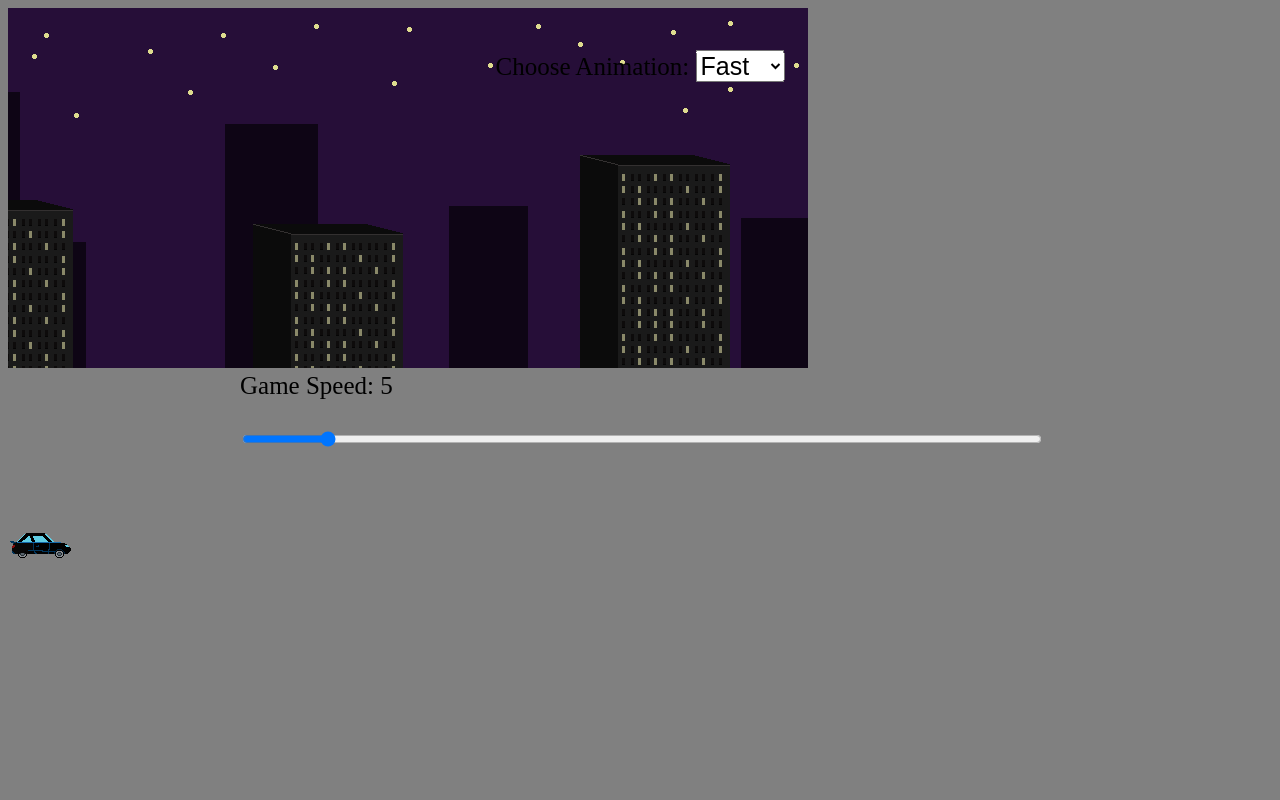
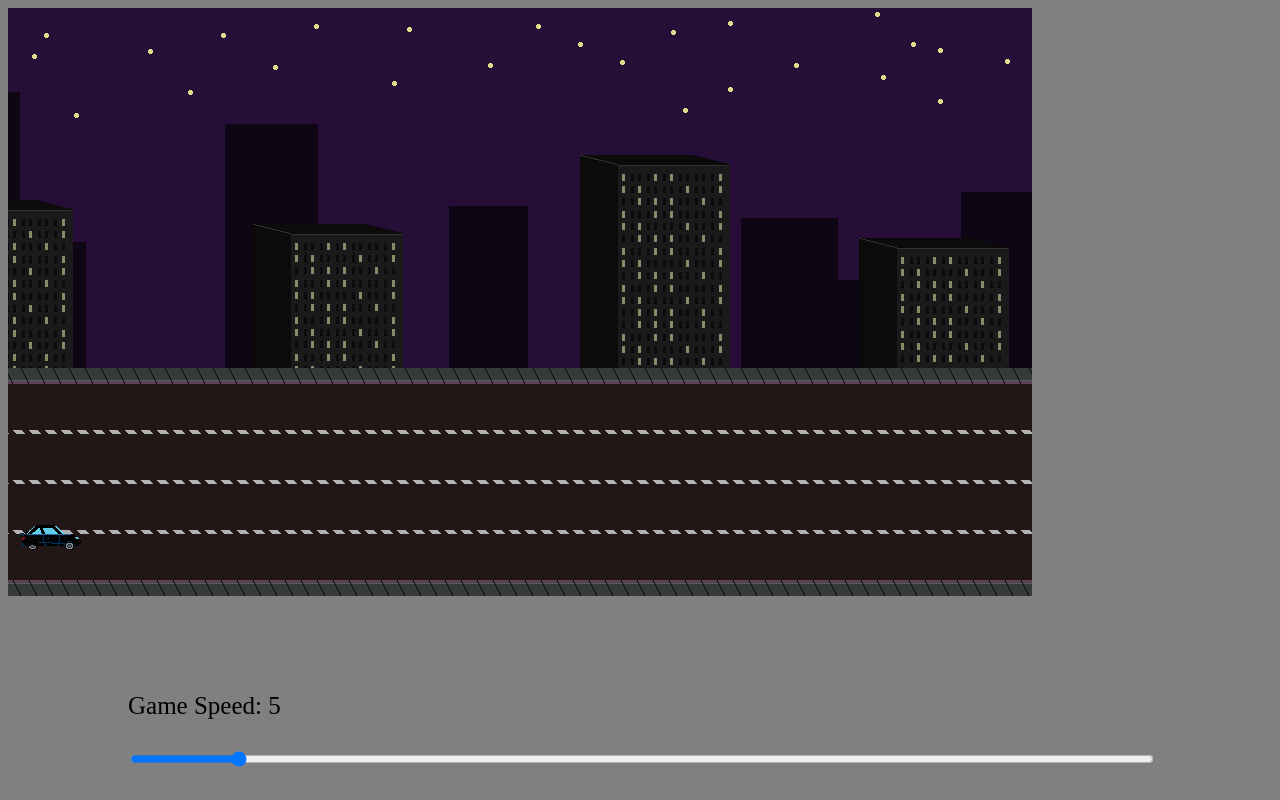
Before and after one commit to Yamaguya/Moondrive, a plain HTML site: page index.html in a window 1280 px wide. Drawn offline with Linux system fonts and the light colour scheme.

Commit message:
Added controls, placeholder velocity and acceleration

```diff
--- a/index.html
+++ b/index.html
@@ -12,13 +12,7 @@
         </div>
         <canvas id="mainCanvas"></canvas>
         <div class="controls">
-            <label for="animations">Choose Animation:</label>
-            <select id="animations" name="animations">
-                <option value="fast">Fast</option>
-                <option value="crash">Crash</option>
-            </select>
         </div>
-
 
         <script src="script.js"></script>
     </body>
--- a/script.js
+++ b/script.js
@@ -1,15 +1,40 @@
 const canvas = document.getElementById('mainCanvas');
 const context = canvas.getContext('2d');
 
-/* CONSTANTS */
-const CANVAS_WIDTH = canvas.width = 800;
-const CANVAS_HEIGHT = canvas.height = 700;
-const BACKGROUND_WIDTH = 2560;
+//======================================================
+// CONSTANTS
+//======================================================
+const CANVAS_WIDTH      = canvas.width = 1024;
+const CANVAS_HEIGHT     = canvas.height = 768;
+const BACKGROUND_WIDTH  = 2560;
 const BACKGROUND_HEIGHT = 360;
+const ROAD_WIDTH        = 128;
+const ROAD_NUM          = CANVAS_WIDTH / ROAD_WIDTH;
 
-let playerState = "fast"; // Initialize player state
+//======================================================
+// GLOBAL VARIABLES
+//======================================================
+var fps              = 60;
+var step             = 1 / fps;
+var segments         = [];
+var segmentLength    = 200;
+var playerState      = 'fast'; // Initialize player state
+var playerY          = CANVAS_HEIGHT / 1.5;
+var playerX          = 10;
+var gameSpeed        = 5;
+var lanes            = 4;
+var velocity         = 10;
+var maxVelocity      = segmentLength / step;
+var acceleration     = maxVelocity / 5;
+var braking          = -maxVelocity;
+var decelaration     = -maxVelocity / 5;
+var drag             = -0.0015;
+var friction         = -0.3;
 
-let gameSpeed = 5;
+var keyLeft          = false;
+var keyRight         = false;
+var keyUp            = false;
+var keyDown          = false;
 
 const slider = document.getElementById('slider');
 slider.value = gameSpeed;
@@ -22,12 +47,14 @@ slider.addEventListener('change', function(e) {
 });
 
 const backgroundLayer1 = new Image();
+backgroundLayer1.src = 'assets/sky.png';
 const backgroundLayer2 = new Image();
+backgroundLayer2.src = 'assets/2ndRow.png';
 const backgroundLayer3 = new Image();
+backgroundLayer3.src = 'assets/1stRow.png';
 
-backgroundLayer1.src = 'assets/sky.png';
-backgroundLayer2.src = 'assets/2ndRow.png';
-backgroundLayer3.src = 'assets/1stRow.png';
+const roadFourLane = new Image();
+roadFourLane.src = 'assets/roadFourLane.png';
 
 const playerImage = new Image();
 playerImage.src = 'assets/GetawayCar-sheet.png'
@@ -64,7 +91,7 @@ animationStates.forEach((state, index) => {
 })
 
 // Background layers for parallax
-class Layer {
+class ParallaxLayer {
     constructor(image, speedModifier) {
         this.x = 0;
         this.y = 0;
@@ -87,27 +114,114 @@ class Layer {
     }
 }
 
-const layer1 = new Layer(backgroundLayer1, 0.1);
-const layer2 = new Layer(backgroundLayer2, 0.6);
-const layer3 = new Layer(backgroundLayer3, 0.9);
+class Road {
+    constructor(image, speedModifier) {
+        this.x = 0;
+        this.y = BACKGROUND_HEIGHT;
+        this.width = ROAD_WIDTH;
+        this.height = 228;
+        this.image = image;
+        this.speedModifier = speedModifier;
+        this.speed = gameSpeed * this.speedModifier;
+    }
+    update() {
+        this.speed = gameSpeed * this.speedModifier;
+        if (this.x <= -this.width) {
+            this.x = 0;
+        }
+        this.x = Math.floor(this.x - this.speed);
+    }
+    draw() {
+        for (let i = 0; i < (ROAD_NUM+1); i++) {
+            context.drawImage(this.image, this.x + (this.width * i), this.y, this.width, this.height);
+        }
+    }
+}
 
-const gameObjects = [layer1, layer2, layer3];
+const layer1 = new ParallaxLayer(backgroundLayer1, 0.1);
+const layer2 = new ParallaxLayer(backgroundLayer2, 0.6);
+const layer3 = new ParallaxLayer(backgroundLayer3, 0.9);
 
-function animate() {
+const road = new Road(roadFourLane, 0.9);
+
+const parallax = [layer1, layer2, layer3];
+
+class Player {
+    constructor() {
+        this.x = playerX;
+        this.y = playerY;
+    }
+
+}
+
+function update() {
     context.clearRect(0, 0, CANVAS_WIDTH, CANVAS_HEIGHT);
 
-    gameObjects.forEach(object => {
-        object.update();
-        object.draw();
+    parallax.forEach(background => {
+        background.update();
+        background.draw();
     });
+
+    road.update();
+    road.draw();
 
     let position = Math.floor(gameFrame / staggerFrames) % spriteAnimations[playerState].loc.length; // position iterates to an integer every staggerFrames
     let frameX = spriteWidth * position;
     let frameY = spriteAnimations[playerState].loc[position].y;
-    context.drawImage(playerImage, frameX, frameY, spriteWidth, spriteHeight, 0, 520, spriteWidth, spriteHeight);
+    context.drawImage(playerImage, frameX, frameY, spriteWidth, spriteHeight, playerX, playerY, spriteWidth, spriteHeight);
+    movePlayer();
     gameFrame++;
 
-    requestAnimationFrame(animate);
+    requestAnimationFrame(update);
 };
 
-animate();
+update();
+
+function movePlayer() {
+    if (keyUp) playerY--;
+    if (keyDown) playerY++;
+    if (keyRight) accelerate();
+    if (keyLeft) brake();
+}
+
+function accelerate() {
+    if (keyRight) playerX++;
+}
+
+function brake() {
+    if (velocity > 0) {
+        acceleration = 0;
+        velocity--;
+    }
+}
+
+document.onkeydown = function(e) {
+    if (e.key == "ArrowRight") {
+        keyRight = true;
+    }
+    if (e.key == "ArrowLeft") {
+        keyLeft = true;
+    }
+    if (e.key == "ArrowUp") {
+        keyUp = true;
+    }
+    if (e.key == "ArrowDown") {
+        keyDown = true;
+    }
+};
+
+document.onkeyup = function(e) {
+    if (e.key == "ArrowRight") {
+        keyRight = false;
+    }
+    if (e.key == "ArrowLeft") {
+        keyLeft = false;
+    }
+    if (e.key == "ArrowUp") {
+        keyUp = false;
+    }
+    if (e.key == "ArrowDown") {
+        keyDown = false;
+    }
+
+}
--- a/style.css
+++ b/style.css
@@ -4,9 +4,9 @@ body {
 
 #container {
     position: absolute;
-    width: 800px;
+    width: 1024px;
     transform: translate(-50%, -50%);
-    top: 50%;
+    top: 90%;
     left: 50%;
     font-size: 25px;
 }
@@ -17,8 +17,8 @@ body {
 
 #mainCanvas {
     position: relative;
-    width: 800px;
-    height: 700px;
+    width: 1024px;
+    height: 768px;
 }
 
 .controls {
```
